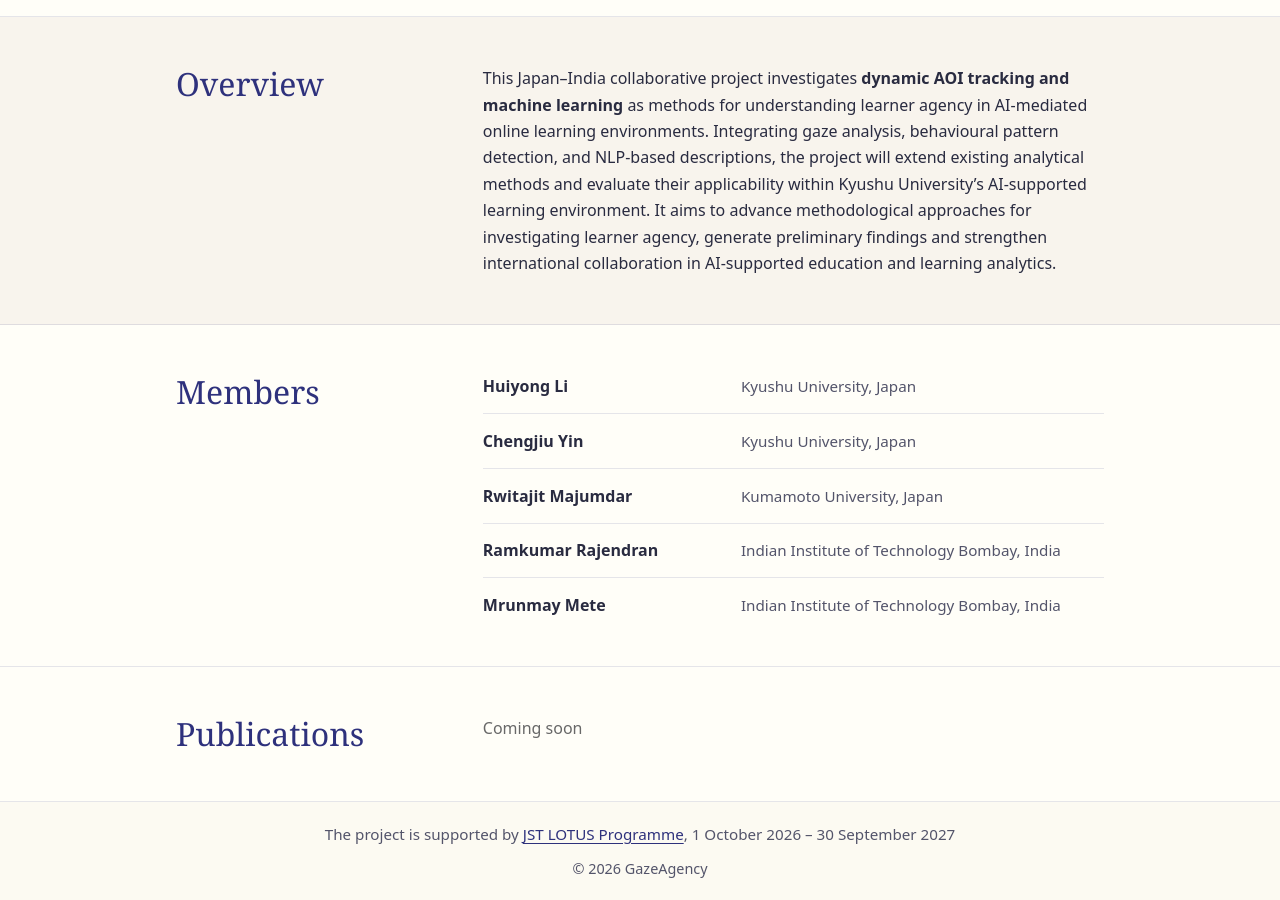
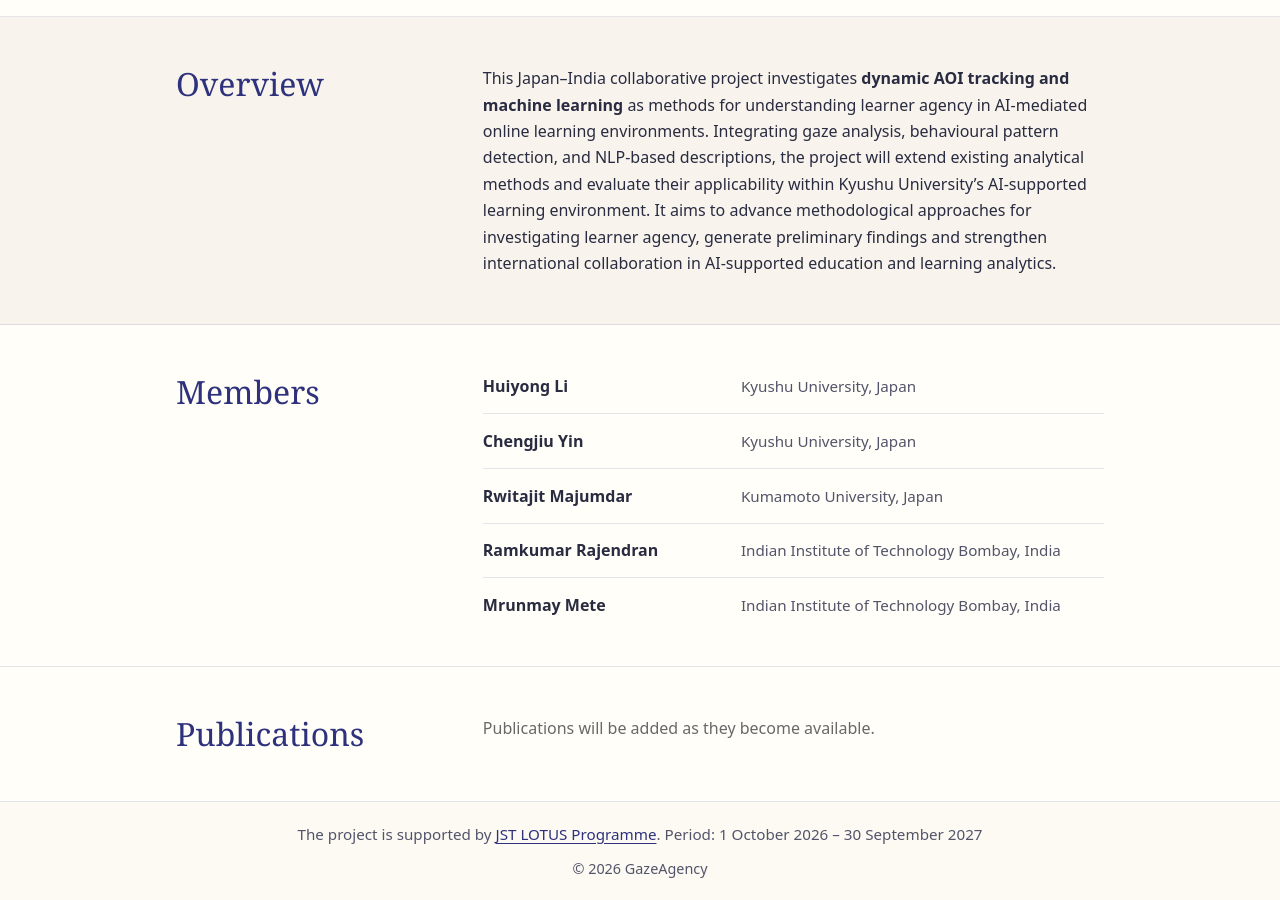
Before and after one commit to li-huiyong/GazeAgency, a Jekyll site: the page built from docs/index.md, in a window 1280 px wide and 900 px high, scrolled down 643 px. Built offline with Jekyll 4.4.1, drawn with Linux system fonts in a browser that asks for light colours.

Commit message:
Clarify publication placeholder and programme acknowledgement

```diff
--- a/docs/_layouts/project.html
+++ b/docs/_layouts/project.html
@@ -81,7 +81,7 @@
             {% endfor %}
           </ul>
         {% else %}
-          <p class="publication-empty">Coming soon</p>
+          <p class="publication-empty">Publications will be added as they become available.</p>
         {% endif %}
       </div>
     </section>
@@ -90,7 +90,7 @@
   <footer class="footer">
     <div class="shell">
       <p class="funding-acknowledgement">
-        The project is supported by <a href="{{ page.funding.url | escape }}">{{ page.funding.programme | escape }}</a>,
+        The project is supported by <a href="{{ page.funding.url | escape }}">{{ page.funding.programme | escape }}</a>. Period:
         <time datetime="{{ page.funding.start }}">{{ page.funding.start | date: "%-d %B %Y" }}</time> –
         <time datetime="{{ page.funding.end }}">{{ page.funding.end | date: "%-d %B %Y" }}</time>
       </p>
--- a/docs/index.md
+++ b/docs/index.md
@@ -9,7 +9,7 @@ background: |
   Understanding learner agency in AI-supported learning environments requires methods that capture how learners allocate attention, make decisions, and regulate their learning. Conventional eye-tracking approaches based on static Areas of Interest (AOIs) face limitations when learning interfaces change dynamically.
 funding:
   programme: JST LOTUS Programme
-  url: https://www.jst.go.jp/program/india/project/2026.html
+  url: https://www.jst.go.jp/program/india/outline/
   start: "2026-10-01"
   end: "2027-09-30"
 ---
```
